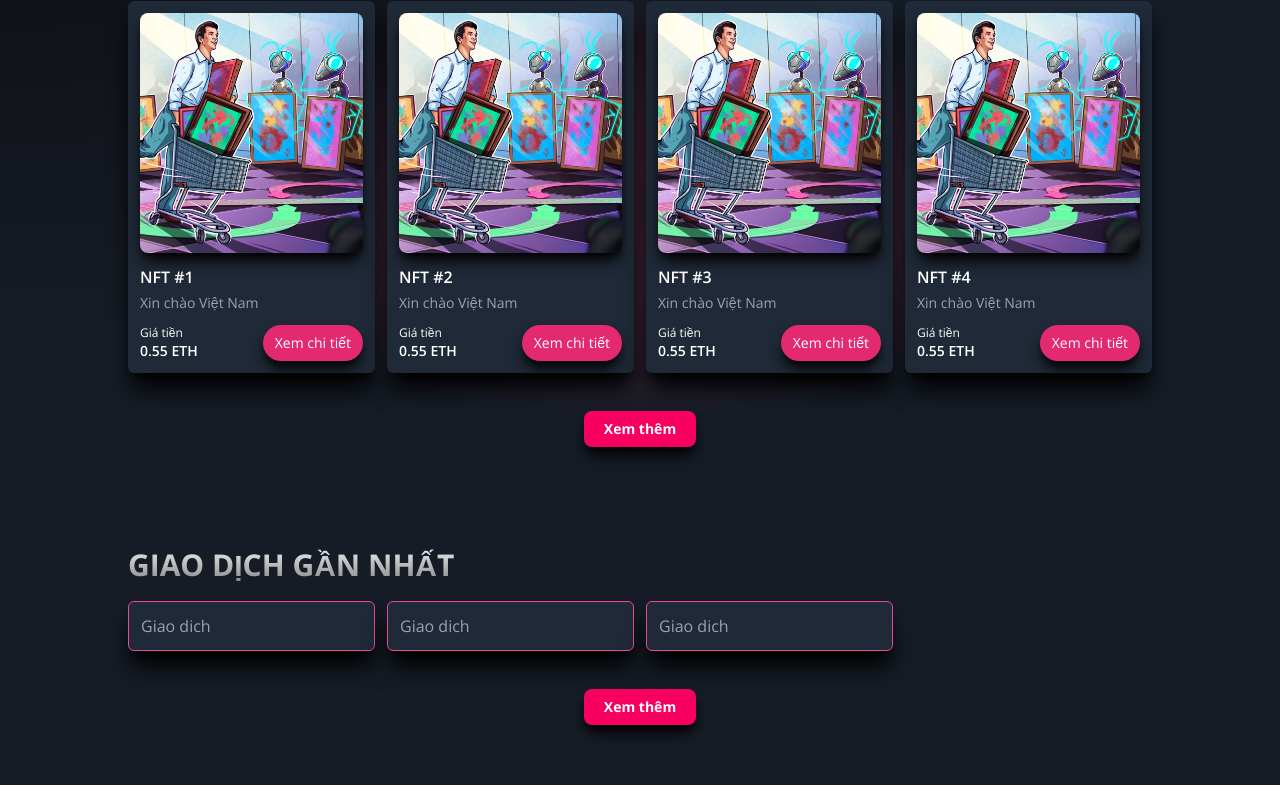
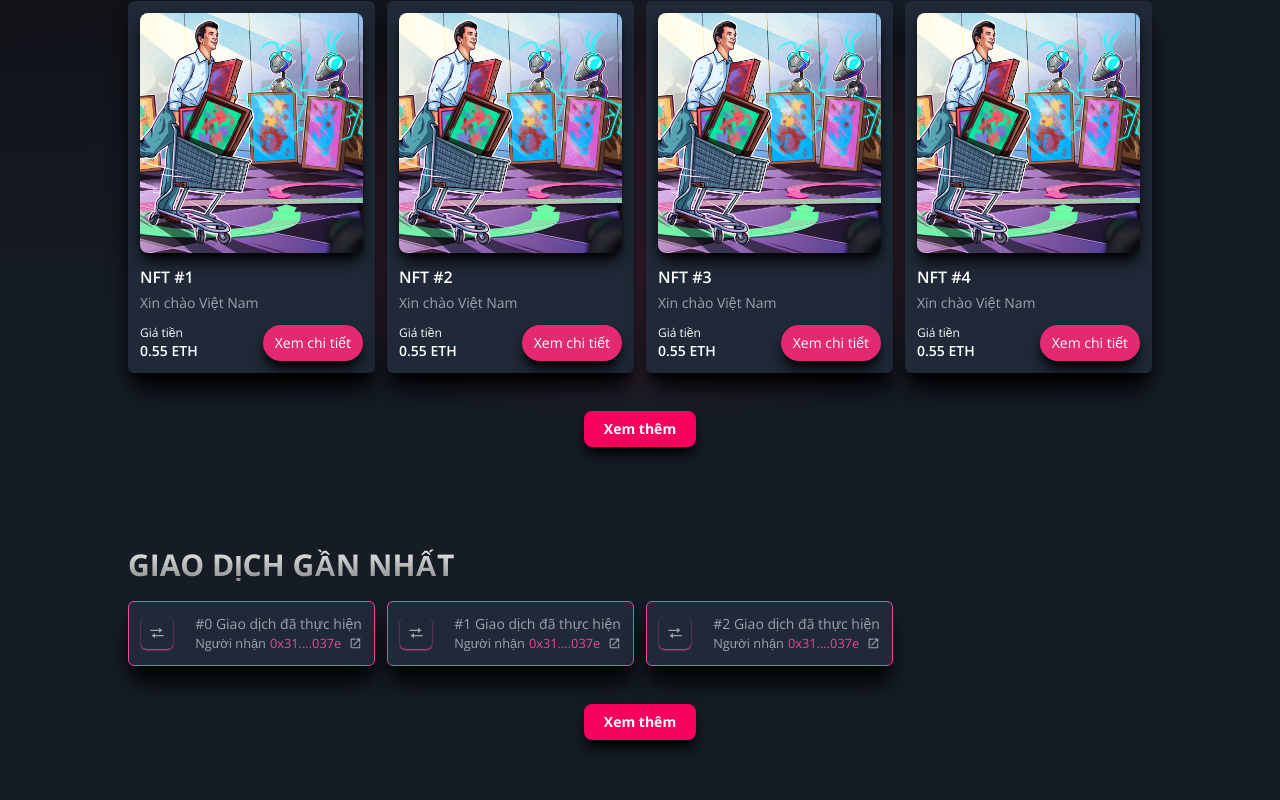
Before and after one commit to VamosHuiJia/project.blockchain-marketplace, a React (Create React App) app: page / in a window 1280 px wide. Shown: the part 634-1434 px from the top of the page. Built offline with nearby package versions, Linux system fonts and the light colour scheme.

Commit message:
chinh sua

```diff
--- a/src/components/Transactions.jsx
+++ b/src/components/Transactions.jsx
@@ -1,16 +1,18 @@
 import React from 'react'
+import {BiTransfer} from 'react-icons/bi'
+import {MdOpenInNew} from 'react-icons/md'
 
 const Transactions = () => {
   return (
     <div className='bg-[#151c25]'>
-      <div className='w-4/5 py-10 mx-auto'>
+      <div className='w-4/5 py-10 mx-auto min-w-fit'>
         <h4 className='text-white text-3xl font-bold uppercase text-gradient'>
           Giao dịch gần nhất
         </h4>
 
         <div className="grid grid-cols-1 md:grid-cols-3 lg:grid-cols-4 gap-6 md:gap-4 lg:gap-3 py-2.5">
           {Array(3).fill().map((nft, i) => (
-            <Transaction key={i} tx={i} />
+            <Transaction key={i} tx={+i} />
           ))}
         </div>
 
@@ -27,7 +29,20 @@ const Transactions = () => {
 
 const Transaction = ({ tx }) => (
   <div className='flex justify-between items-center border border-pink-500 text-gray-400 w-full shadow-xl shadow-black rounded-md overflow-hidden bg-gray-800 my-2 p-3'>
-    Giao dich
+    <div className='rounded-md shadow-sm shadow-pink-500 p-2 '>
+      <BiTransfer />
+    </div>
+
+    <div>
+      <h4 className='text-sm min-w-fit'>
+        #{tx} Giao dịch đã thực hiện
+      </h4>
+      <small className='flex justify-start items-center'>
+        <span className='mr-1 min-w-fit'>Người nhận </span>
+        <a className='text-pink-500 mr-2' href='#' target='_blank'>0x31....037e</a>
+        <MdOpenInNew />
+      </small>
+    </div>
   </div>
 )
 
```
